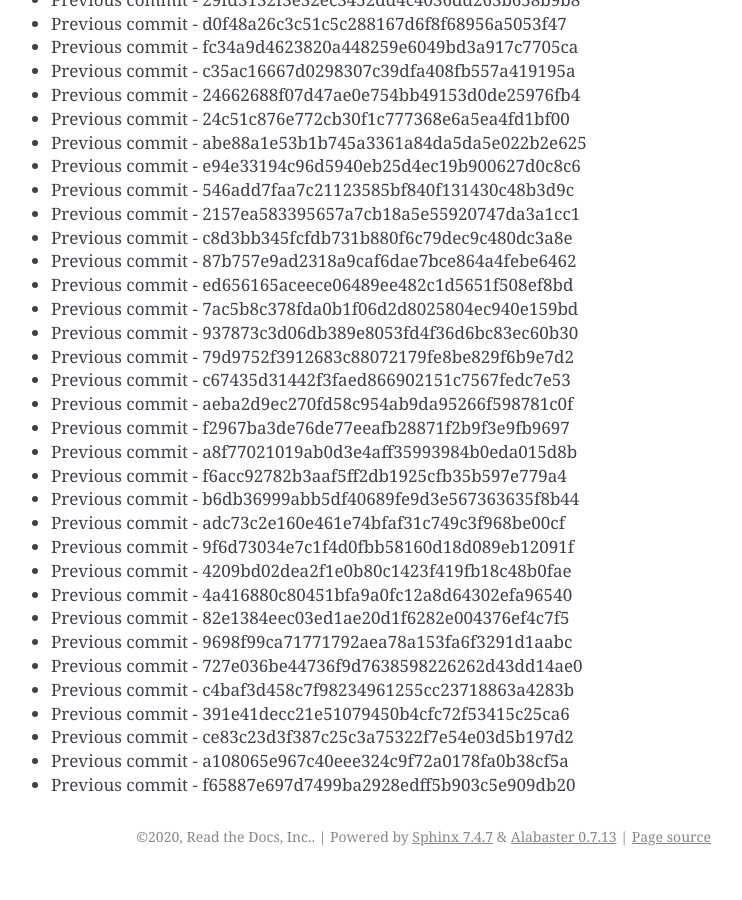
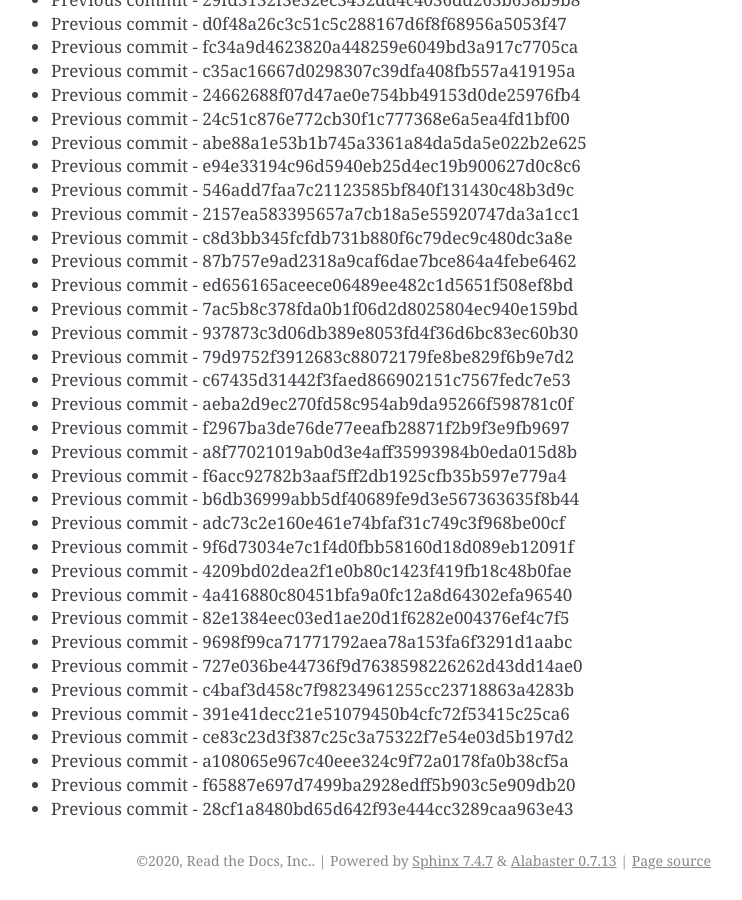
Before and after one commit to readthedocs/rtd-git-stresstest, a Sphinx documentation site: the page built from docs/updates.rst, in a window 1280 px wide and 900 px high, scrolled down 70809 px. Shown: the whole window, without its empty margins (399-1141 px from the left). Built offline with Sphinx 7.4.7, drawn with Linux system fonts in a browser that asks for light colours; before the commit the page ends 71685 px from its top, so only the background shows below that.

Commit message:
Generating commit from previous: 28cf1a8480bd65d642f93e444cc3289caa963e43

```diff
--- a/docs/updates.rst
+++ b/docs/updates.rst
@@ -3007,3 +3007,4 @@ It can be tested for any performance characteristics.
 * Previous commit - ce83c23d3f387c25c3a75322f7e54e03d5b197d2
 * Previous commit - a108065e967c40eee324c9f72a0178fa0b38cf5a
 * Previous commit - f65887e697d7499ba2928edff5b903c5e909db20
+* Previous commit - 28cf1a8480bd65d642f93e444cc3289caa963e43
```
